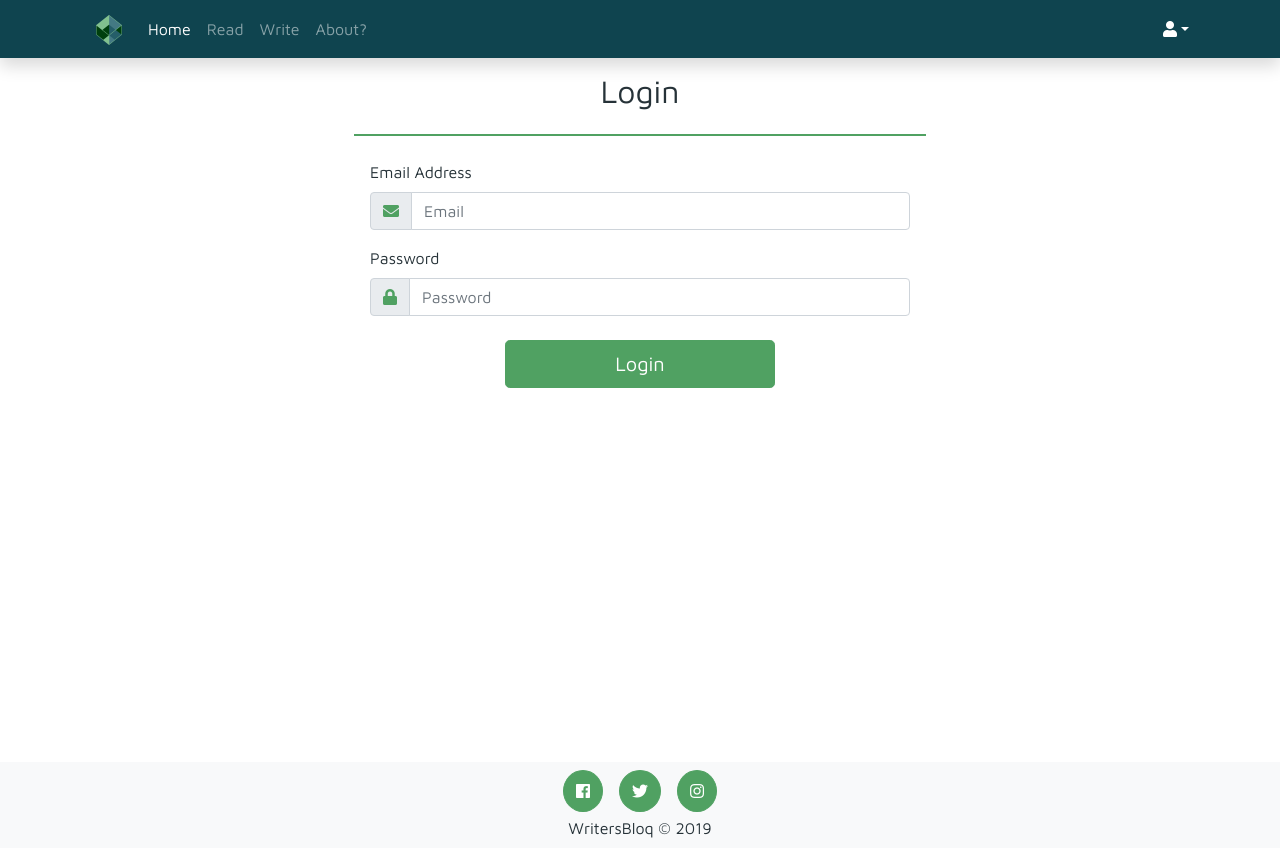
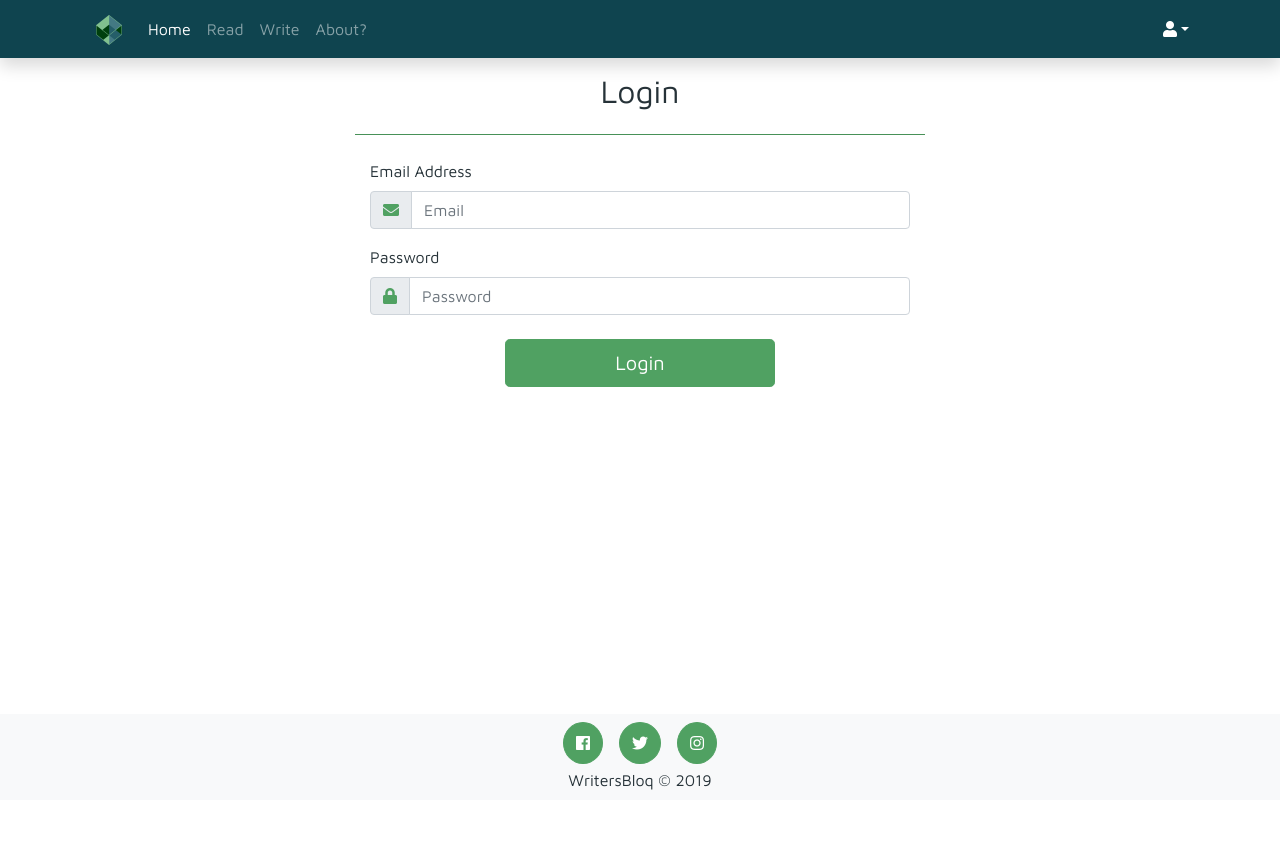
Before and after one commit to Meono55/WritersBloq-FrontEnd, an Angular app: page /login in a window 1280 px wide. After the commit the page ends 800 px from the top, so only its background shows below. Built offline with nearby package versions, Linux system fonts and the light colour scheme.

Commit message:
Fixed scrolling login page bug and horiz. rule coloring

```diff
--- a/src/app/app.component.html
+++ b/src/app/app.component.html
@@ -1,4 +1,4 @@
-<div class="wrapper">
+<div class="wrapper pt-5">
   <!-- Site's Navbar -->
   <app-navbar></app-navbar>
 
--- a/src/app/components/login/login-base/login-base.component.html
+++ b/src/app/components/login/login-base/login-base.component.html
@@ -2,7 +2,7 @@
   <!-- Login page title -->
   <div class="row">
     <h2 class="mb-0 text-center w-100">Login</h2>
-    <hr class="my-4 border border-primary w-50">
+    <hr class="my-4 bg-primary w-50">
   </div>
   <div class="row">
     <div class="col-md-6 mx-auto">
--- a/src/index.html
+++ b/src/index.html
@@ -10,7 +10,7 @@
   <link rel="stylesheet" href="https://use.fontawesome.com/releases/v5.7.2/css/all.css" integrity="sha384-fnmOCqbTlWIlj8LyTjo7mOUStjsKC4pOpQbqyi7RrhN7udi9RwhKkMHpvLbHG9Sr" crossorigin="anonymous">
   <link href="https://fonts.googleapis.com/css?family=Abel|Maven+Pro" rel="stylesheet">
 </head>
-<body class="pt-5">
+<body>
   <app-root></app-root>
 </body>
 </html>
```
